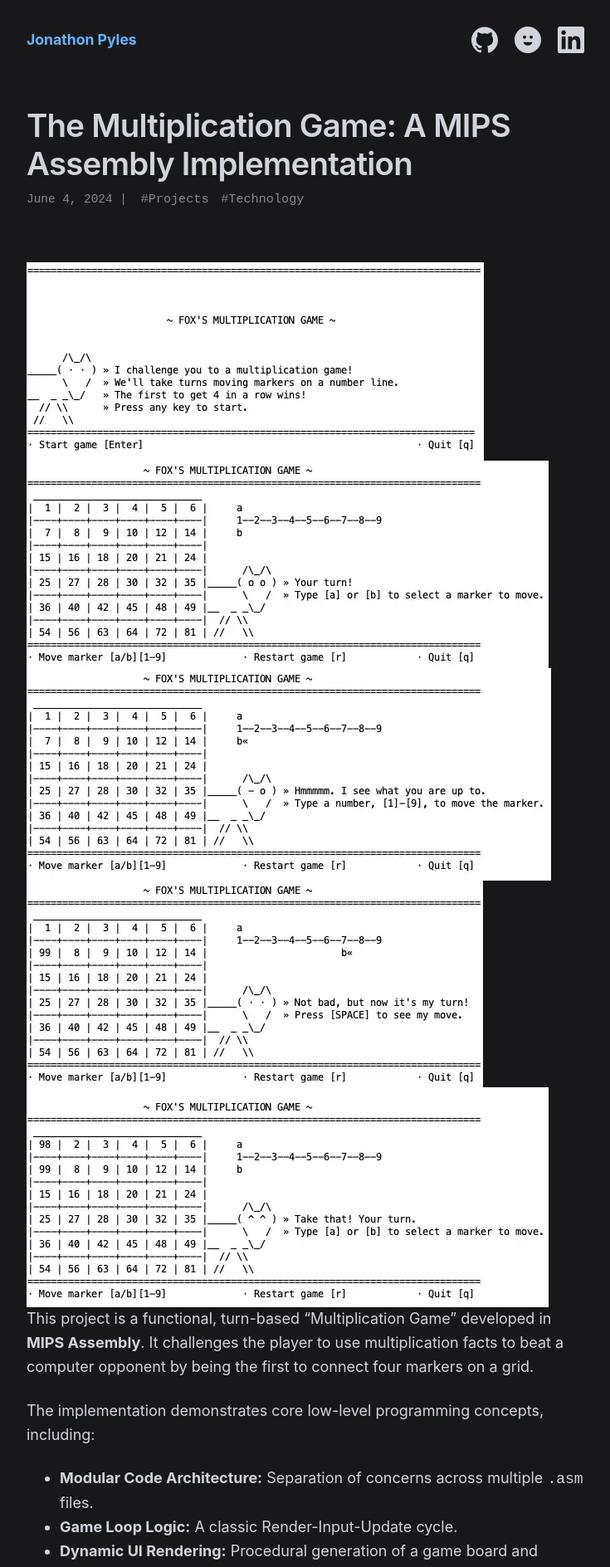
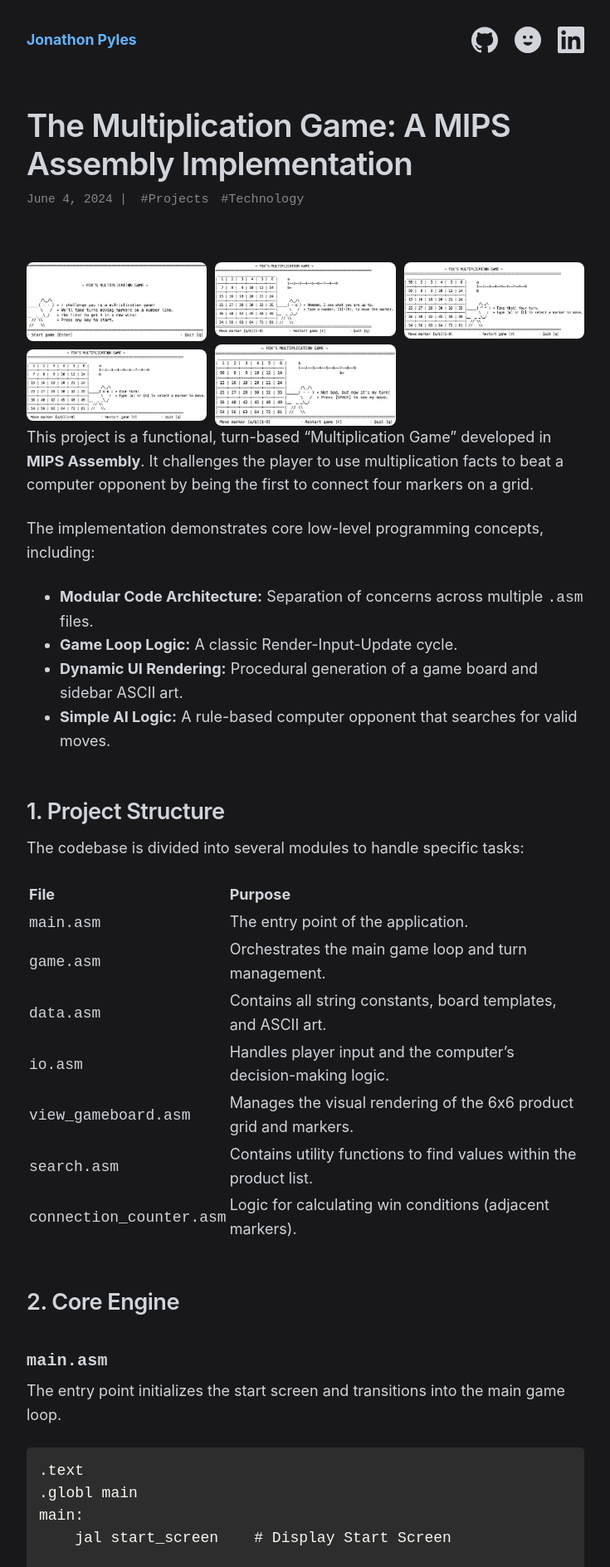
Before and after one commit to JNPyles/JNPyles.github.io, a Jekyll site: the page built from _posts/2025/2025-04-06-MIPS-Assembly-Multiplication-Game.md, in a window 1280 px wide. Shown: the top 1888 px of the page at 83% size, without its empty margins (272-1007 px from the left). Built offline with Jekyll 4.4.1, drawn with Linux system fonts in a browser that asks for light colours; nearby versions of some CDN libraries.

Commit message:
Website Updates

```diff
--- a/_layouts/post.html
+++ b/_layouts/post.html
@@ -33,10 +33,16 @@ layout: default
 </header>
 
 <article>
-    <div class="gallery">
+    <div class="gallery-grid">
       {% assign images = site.static_files | where_exp: "item", "item.path contains page.gallery_folder" %}
       {% for image in images %}
-        <img src="{{ image.path | relative_url }}" alt="Gallery Image" class="gallery-thumb">
+        {% if image.extname == ".jpg" or image.extname == ".jpeg" or image.extname == ".png" or image.extname == ".webp" %}
+          <div class="gallery-item">
+            <a href="{{ image.path | relative_url }}">
+              <img src="{{ image.path | relative_url }}" alt="Gallery image" loading="lazy">
+            </a>
+          </div>
+        {% endif %}
       {% endfor %}
     </div>
     {{ content }}
--- a/assets/css/style.css
+++ b/assets/css/style.css
@@ -277,3 +277,26 @@ img {
     gap: 15px;
   }
 }
+
+.gallery-grid {
+  column-count: 3;
+  column-gap: 10px;
+}
+
+.gallery-item {
+  margin-bottom: 10px;
+  break-inside: avoid;
+}
+
+.gallery-item img {
+  width: 100%;
+  display: block;
+  border-radius: 8px;
+}
+
+@media (max-width: 800px) {
+  .gallery-grid { column-count: 2; }
+}
+@media (max-width: 500px) {
+  .gallery-grid { column-count: 1; }
+}
```
